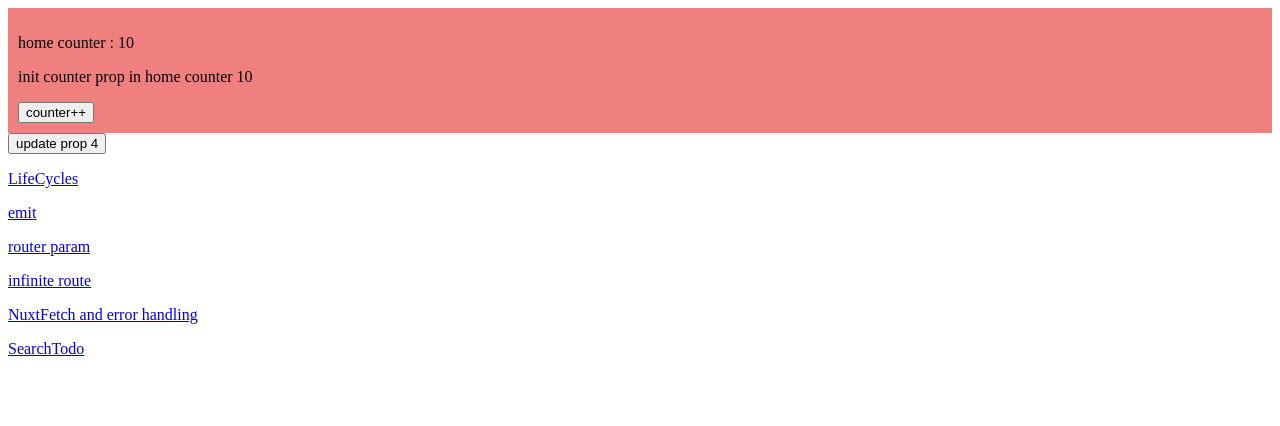
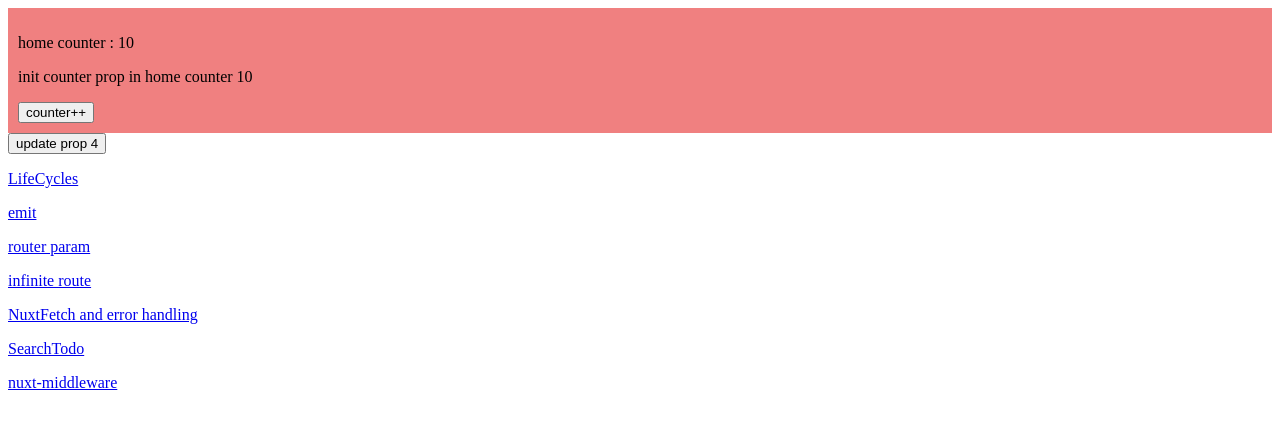
Before and after one commit to afrasiabi1374/nuxt-jwt, a Nuxt app: page / in a window 1280 px wide. Shown: the top 426 px of the page. Built offline with nearby package versions, Linux system fonts and the light colour scheme.

Commit message:
at the first of middlewares

```diff
--- /dev/null
+++ b/middleware/auth.js
@@ -0,0 +1,5 @@
+export default function({redirect}){
+    if (true) {
+        return redirect('/login')
+    }
+}
--- a/pages/index.vue
+++ b/pages/index.vue
@@ -22,6 +22,11 @@
         SearchTodo
       </nuxt-link>
     </p>
+    <p>
+      <nuxt-link to="/nuxt-middleware">
+        nuxt-middleware
+      </nuxt-link>
+    </p>
   </div>
 </template>
 
--- /dev/null
+++ b/pages/login.vue
@@ -0,0 +1,11 @@
+<template>
+    <div>
+        <h1>LOGIN</h1>
+    </div>
+</template>
+<script>
+
+</script>
+<style>
+
+</style>
--- /dev/null
+++ b/pages/nuxt-middleware.vue
@@ -0,0 +1,16 @@
+<template>
+    <div>
+        <h1>
+            nuxt middleware
+        </h1>
+    </div>
+</template>
+<script>
+export default {
+    name: 'nuxtMiddleware',
+    middleware: ['auth']
+}
+</script>
+<style>
+
+</style>
```
Also changed, not shown: 1 other file (tests, documents, lock files or other folders).
